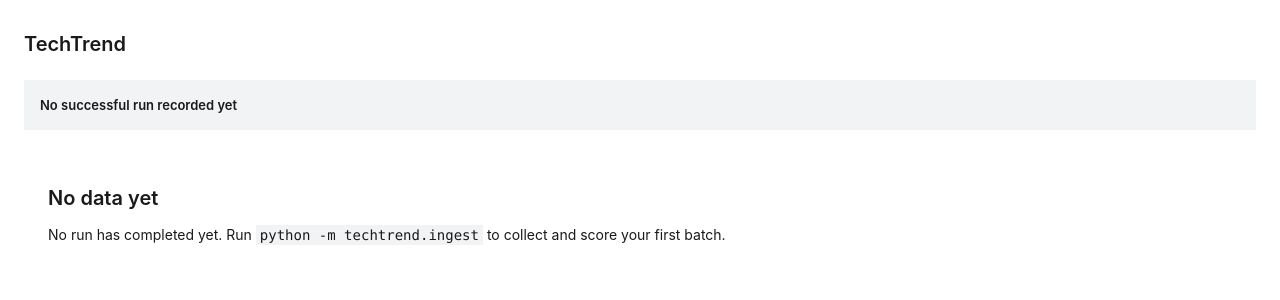
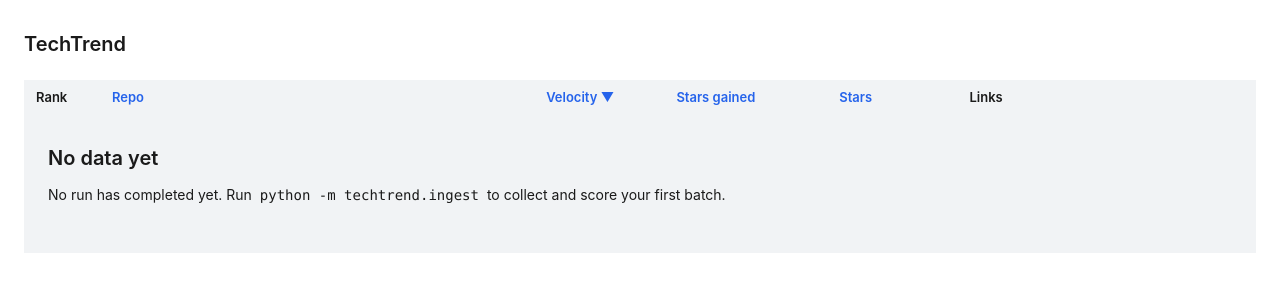
Before and after one commit to sureshkrip/techtrend, a FastAPI app: page / in a window 1280 px wide. Shown: the top 300 px of the page. Run offline with FastAPI, Linux system fonts and the light colour scheme; data that the repository does not hold is empty.

Commit message:
feat(01-06): dense sortable dashboard table with honest links and health-strip include
Task 1 of plan 01-06 (DASH-01, DASH-03, DASH-04, DASH-05).

- dashboard.html: replaced the 01-02 placeholder markup (a duplicate
  static <thead> alongside table.html's own htmx header row, and a
  separate health-strip block) with a single <table><tbody id="table-body">
  wrapping partials/table.html, which owns rank/name/velocity/gained/
  stars/action columns, sort headers, empty state, and the
  partial-history footer note. Adds an unconditional
  {% include "partials/health_strip.html" %} above the table (the strip
  itself, and its three-tier styling/tests, land in Task 2 -- this
  include is required now because dashboard.html can't render without
  the partial existing).
- dashboard.html: adds a small inline script listening for
  htmx:responseError/htmx:sendError on #table-body, swapping in a
  visible "Sort failed" row instead of htmx's default no-op-on-failure
  (UI-SPEC E3 error backstop -- a failed sort GET must not leave stale
  rows sitting silently under a glyph that implies a re-sort happened).
- style.css: fixed column widths shared between header/body cells
  (E3 overflow backstop), text-overflow ellipsis on the name column,
  an #table-body.htmx-request opacity-0.5 rule for the in-flight sort
  indicator, and the action-column link spacing/no-wrap rule (E4
  overflow backstop). Every color still resolves through the five
  declared custom properties -- no new hex literals.
- tests/test_dashboard.py: 13 tests covering DASH-01 ordering/adjacency/
  empty-state, DASH-03 sort/fallback/glyph/precision, DASH-04/05 honest
  link labeling, the partial-history footer's singular/plural branch,
  the read-only guarantee, and two regression tests: the
  score_version/eligible exclusion filter (defect carried from 01-04),
  and a new run_date-dedup regression proving an entity with scores
  rows at multiple run_dates for the same score_version renders exactly
  once (see the queries.py fix in the prior commit).

Full suite green: 72 passed, 1 skipped (test_health.py's health-strip
tier tests, filled in by the next commit).

```diff
--- a/techtrend/web/static/style.css
+++ b/techtrend/web/static/style.css
@@ -57,37 +57,45 @@
     margin: 0 0 var(--space-sm) 0;
 }
 
-/* Health strip -- placeholder in this plan; plan 01-06 wires the D-16 tiers */
+/* Persistent escalating health strip (D-16, HEALTH-02). Always rendered
+ * (see partials/health_strip.html) -- quiet grey in the normal tier, loud
+ * in the stale/critical tiers using the two declared semantic color pairs. */
 .health-strip {
     padding: var(--space-md);
     margin-bottom: var(--space-lg);
+    font-weight: 600;
+}
+
+.health-normal {
     background-color: var(--color-secondary);
+    color: #1A1A1A;
     font-size: var(--font-label);
-    font-weight: 600;
     line-height: 1.4;
 }
 
-.health-strip--warning {
+.health-stale {
     background-color: var(--color-warning-bg);
     color: var(--color-warning-fg);
+    /* Display type size reserved for exactly this moment (UI-SPEC Typography) */
+    font-size: var(--font-display);
+    line-height: 1.2;
 }
 
-.health-strip--critical {
+.health-critical {
     background-color: var(--color-critical-bg);
     color: var(--color-critical-fg);
-}
-
-.health-strip--critical .health-strip__label {
     font-size: var(--font-display);
+    line-height: 1.2;
 }
 
 /* Dense sortable table (D-14) */
 table {
     width: 100%;
     border-collapse: collapse;
+    table-layout: fixed;
 }
 
-thead {
+.table-header-row {
     background-color: var(--color-secondary);
 }
 
@@ -100,13 +108,17 @@
     padding: var(--space-sm) 12px;
 }
 
-th a {
+th a.sort-link {
     color: var(--color-accent);
     text-decoration: none;
 }
 
-th a:hover {
+th a.sort-link:hover {
     text-decoration: underline;
+}
+
+.sort-glyph {
+    color: var(--color-accent);
 }
 
 td {
@@ -120,11 +132,50 @@
     background-color: var(--color-secondary);
 }
 
-.col-name {
+/* Fixed column widths shared between header (th) and body (td) cells so the
+ * header row can never reflow independently of the data rows and desync
+ * column alignment (UI-SPEC E3 overflow backstop). */
+.col-rank {
+    width: 56px;
+}
+
+.col-name,
+.repo-name {
+    width: 320px;
     max-width: 320px;
     overflow: hidden;
     text-overflow: ellipsis;
     white-space: nowrap;
+}
+
+.col-velocity {
+    width: 96px;
+}
+
+.col-gained {
+    width: 120px;
+}
+
+.col-stars {
+    width: 96px;
+}
+
+.action-col {
+    width: 220px;
+    white-space: nowrap;
+}
+
+.action-col a {
+    color: var(--color-accent);
+    text-decoration: none;
+}
+
+.action-col a:hover {
+    text-decoration: underline;
+}
+
+.action-col a + a {
+    margin-left: var(--space-xs);
 }
 
 .rank-top {
@@ -132,15 +183,15 @@
     font-weight: 600;
 }
 
-.col-source a,
-.col-docs a {
-    color: var(--color-accent);
-    text-decoration: none;
+.footer-note-row td {
+    border-bottom: none;
 }
 
-.col-source a:hover,
-.col-docs a:hover {
-    text-decoration: underline;
+.footer-note {
+    font-size: var(--font-label);
+    font-weight: 600;
+    color: #1A1A1A;
+    padding-top: var(--space-md);
 }
 
 .empty-state {
@@ -158,3 +209,13 @@
     background-color: var(--color-secondary);
     padding: 2px var(--space-xs);
 }
+
+/* Loading state (UI-SPEC E1 backstop): every sort-header link carries
+ * hx-indicator="#table-body", which makes #table-body the element htmx
+ * toggles the .htmx-request class on for the duration of an in-flight
+ * swap. Dim to ~0.5 opacity instead of a spinner -- local SQLite reads at
+ * this row count are expected well under 200ms. */
+#table-body.htmx-request {
+    opacity: 0.5;
+    transition: opacity 100ms ease-in-out;
+}
--- a/techtrend/web/templates/dashboard.html
+++ b/techtrend/web/templates/dashboard.html
@@ -10,39 +10,34 @@
 <body>
     <h1>TechTrend</h1>
 
-    <!-- Placeholder health-strip: plan 01-06 fills in the D-16 escalation tiers -->
-    <div class="health-strip health-strip--quiet">
-        {% if latest_run %}
-            <span class="health-strip__label">Last successful run: {{ latest_run['finished_at'] }}</span>
-        {% else %}
-            <span class="health-strip__label">No successful run recorded yet</span>
-        {% endif %}
-    </div>
+    {% include "partials/health_strip.html" %}
 
-    {% if db_error %}
-        <p class="db-error">Dashboard couldn't read the database &mdash; check <code>techtrend.db</code> exists and try again.</p>
-    {% elif rows %}
-        <table>
-            <thead>
-                <tr>
-                    <th class="col-rank">Rank</th>
-                    <th class="col-name"><a href="/?sort=name">Repo</a></th>
-                    <th class="col-velocity"><a href="/?sort=velocity">Velocity</a></th>
-                    <th class="col-gained"><a href="/?sort=stars_gained">Stars gained</a></th>
-                    <th class="col-stars"><a href="/?sort=stars">Stars</a></th>
-                    <th class="col-source">Source</th>
-                    <th class="col-docs">Docs</th>
-                </tr>
-            </thead>
-            <tbody id="table-body">
-                {% include "partials/table.html" %}
-            </tbody>
-        </table>
-    {% else %}
-        <div class="empty-state">
-            <h2>No data yet</h2>
-            <p>No run has completed yet. Run <code>python -m techtrend.ingest</code> to collect and score your first batch.</p>
-        </div>
-    {% endif %}
+    <table>
+        <tbody id="table-body">
+            {% include "partials/table.html" %}
+        </tbody>
+    </table>
+
+    <script>
+        // E3 mitigation (UI-SPEC backstop, T-01 sort-header error state):
+        // htmx's default behavior on a failed sort GET is to swap nothing,
+        // leaving the previous rows visible under a header glyph that now
+        // implies a re-sort happened. Surface the failure instead of a
+        // silent no-op so a 5xx/network error is never invisible.
+        document.body.addEventListener('htmx:responseError', function (evt) {
+            var target = evt.detail && evt.detail.target;
+            if (target && target.id === 'table-body') {
+                target.innerHTML =
+                    '<tr><td colspan="6" class="db-error">Sort failed — reload the page and try again.</td></tr>';
+            }
+        });
+        document.body.addEventListener('htmx:sendError', function (evt) {
+            var target = evt.detail && evt.detail.target;
+            if (target && target.id === 'table-body') {
+                target.innerHTML =
+                    '<tr><td colspan="6" class="db-error">Sort request failed — check your connection and reload.</td></tr>';
+            }
+        });
+    </script>
 </body>
 </html>
--- /dev/null
+++ b/techtrend/web/templates/partials/health_strip.html
@@ -0,0 +1,15 @@
+{# Persistent escalating health strip (D-16, HEALTH-02). Included
+   unconditionally at the top of dashboard.html -- never behind a Jinja
+   `{% if %}` around the include itself, and never the target of an htmx
+   partial swap, so it needs no independent loading state.
+
+   `health` is the dict returned by techtrend.server.health.health_status():
+   {'tier': HealthTier, 'message': str, 'detail': str | None}. It is None
+   only when the DB read failed outright (db_error is set instead, and the
+   db-error copy already communicates the outage without a raw traceback --
+   see partials/table.html). #}
+{% if health %}
+<div class="health-strip health-{{ health.tier.value }}">
+    <span class="health-strip__message">{{ health.message }}</span>{% if health.detail %} <span class="health-strip__detail">({{ health.detail }})</span>{% endif %}
+</div>
+{% endif %}
--- a/techtrend/web/templates/partials/table.html
+++ b/techtrend/web/templates/partials/table.html
@@ -1,17 +1,62 @@
-{% for row in rows %}
+{# Dense sortable table body (D-14). Rendered both as the full-page tbody
+   content and as the htmx partial swapped into #table-body on every sort
+   GET -- the header row lives HERE, inside the swapped fragment, so the
+   active-sort glyph is regenerated atomically with the rows and never
+   desyncs from the data mid-swap (UI-SPEC E3 loading/error backstops). #}
+<tr class="table-header-row">
+    <th class="col-rank"><span class="col-label">Rank</span></th>
+    <th class="col-name">
+        <a class="sort-link{{ ' sort-active' if sort == 'name' else '' }}"
+           hx-get="/?sort=name" hx-target="#table-body" hx-swap="innerHTML"
+           hx-push-url="true" hx-indicator="#table-body">Repo{% if sort == 'name' %}<span class="sort-glyph"> ▲</span>{% endif %}</a>
+    </th>
+    <th class="col-velocity">
+        <a class="sort-link{{ ' sort-active' if sort == 'velocity' else '' }}"
+           hx-get="/?sort=velocity" hx-target="#table-body" hx-swap="innerHTML"
+           hx-push-url="true" hx-indicator="#table-body">Velocity{% if sort == 'velocity' %}<span class="sort-glyph"> ▼</span>{% endif %}</a>
+    </th>
+    <th class="col-gained">
+        <a class="sort-link{{ ' sort-active' if sort == 'gained' else '' }}"
+           hx-get="/?sort=gained" hx-target="#table-body" hx-swap="innerHTML"
+           hx-push-url="true" hx-indicator="#table-body">Stars gained{% if sort == 'gained' %}<span class="sort-glyph"> ▼</span>{% endif %}</a>
+    </th>
+    <th class="col-stars">
+        <a class="sort-link{{ ' sort-active' if sort == 'stars' else '' }}"
+           hx-get="/?sort=stars" hx-target="#table-body" hx-swap="innerHTML"
+           hx-push-url="true" hx-indicator="#table-body">Stars{% if sort == 'stars' %}<span class="sort-glyph"> ▼</span>{% endif %}</a>
+    </th>
+    <th class="action-col"><span class="col-label">Links</span></th>
+</tr>
+{% if db_error %}
 <tr>
-    <td class="col-rank{% if loop.index <= 3 %} rank-top{% endif %}">{{ loop.index }}</td>
-    <td class="col-name" title="{{ row['full_name'] }}">{{ row['full_name'] }}</td>
-    <td class="col-velocity">{{ '%.3f'|format(row['wilson_lower_bound']) if row['wilson_lower_bound'] is not none else '—' }}</td>
-    <td class="col-gained">{{ row['stars_gained'] if row['stars_gained'] is not none else '—' }}</td>
-    <td class="col-stars">{{ row['stars_total'] if row['stars_total'] is not none else '—' }}</td>
-    <td class="col-source"><a href="{{ row['url'] }}">View on GitHub</a></td>
-    <td class="col-docs">
-        {% if row['docs_url'] %}
-            <a href="{{ row['docs_url'] }}">{{ 'Docs' if row['docs_url_kind'] in ('homepage', 'readme') else 'Repo' }}</a>
-        {% else %}
-            <a href="{{ row['url'] }}">Repo</a>
-        {% endif %}
+    <td colspan="6" class="db-error">{{ db_error }}</td>
+</tr>
+{% elif rows %}
+    {% for row in rows %}
+    <tr>
+        <td class="col-rank{% if loop.index <= 3 %} rank-top{% endif %}">{{ loop.index }}</td>
+        <td class="repo-name" title="{{ row['full_name'] }}">{{ row['full_name'] }}</td>
+        <td class="col-velocity">{{ '%.4f'|format(row['wilson_lower_bound']) }}</td>
+        <td class="col-gained">{{ row['stars_gained'] }}</td>
+        <td class="col-stars">{{ row['stars_total'] if row['stars_total'] is not none else '—' }}</td>
+        <td class="action-col">
+            <a href="{{ row['url'] }}">View on GitHub</a>
+            <a href="{{ row['docs_url'] if row['docs_url'] else row['url'] }}">{{ 'Docs' if row['docs_url_kind'] in ('homepage', 'readme') else 'Repo' }}</a>
+        </td>
+    </tr>
+    {% endfor %}
+    {% if partial_history_count %}
+    <tr class="footer-note-row">
+        <td colspan="6" class="footer-note">
+            {% if partial_history_count == 1 %}1 repo is still building history and isn't ranked yet.{% else %}{{ partial_history_count }} repos are still building history and aren't ranked yet — check back after a few days of data collection.{% endif %}
+        </td>
+    </tr>
+    {% endif %}
+{% else %}
+<tr>
+    <td colspan="6" class="empty-state">
+        <h2>No data yet</h2>
+        <p>No run has completed yet. Run <code>python -m techtrend.ingest</code> to collect and score your first batch.</p>
     </td>
 </tr>
-{% endfor %}
+{% endif %}
```
Also changed, not shown: tests/test_dashboard.py (+440 -7 lines).
